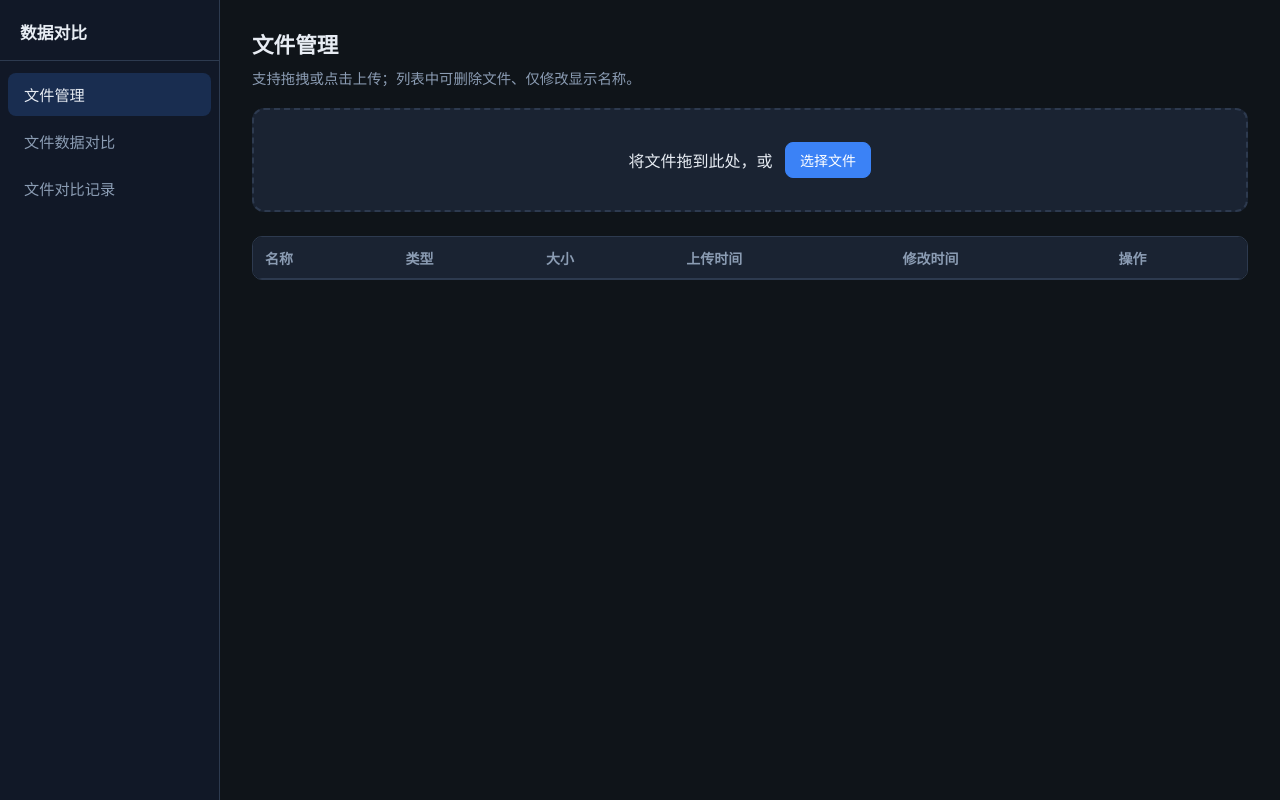
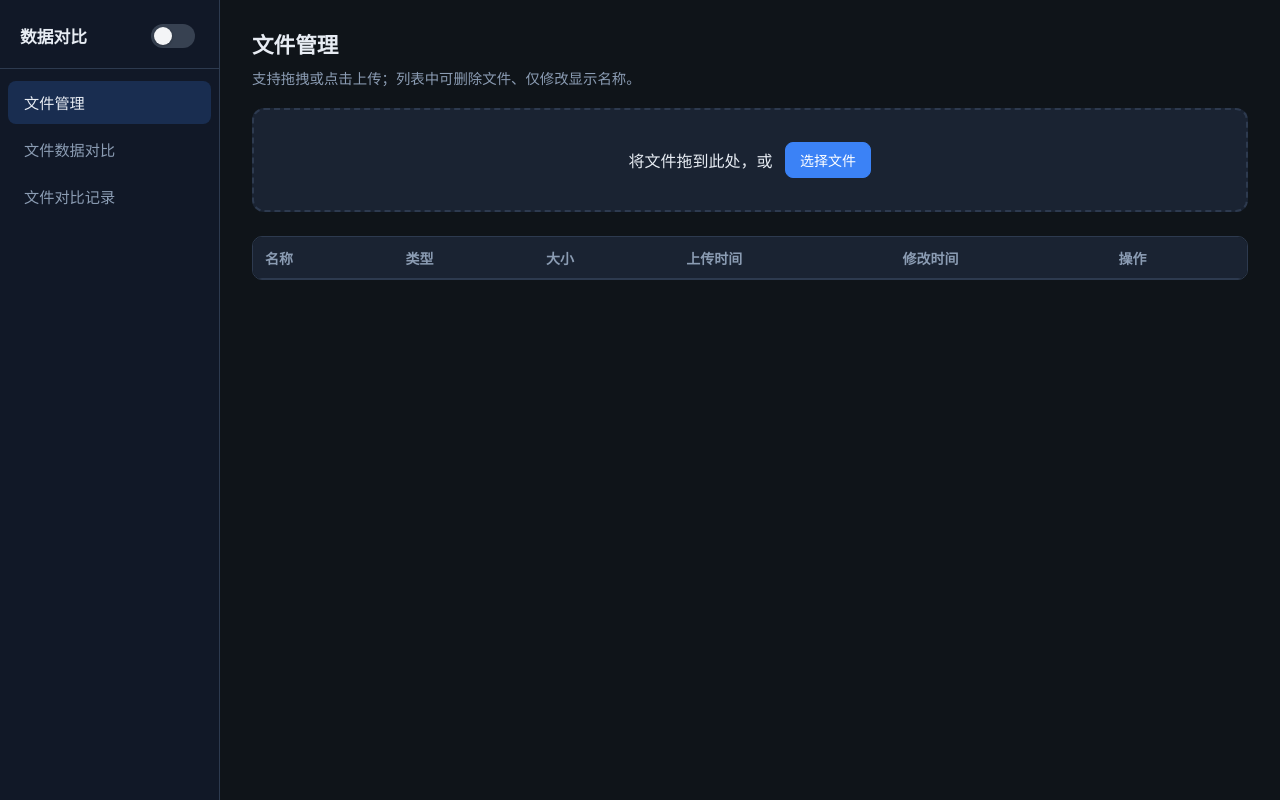
Before and after one commit to li1125435097/pdf-excel-text-check, a FastAPI app: page / in a window 1280 px wide. Run offline with FastAPI, Linux system fonts and the light colour scheme; data that the repository does not hold is empty.

Commit message:
feat: 添加主题切换

```diff
--- a/static/app.js
+++ b/static/app.js
@@ -574,6 +574,42 @@ $("#modal-overlay").addEventListener("click", (e) => {
   if (e.target.id === "modal-overlay") closeModal();
 });
 
+const THEME_STORAGE_KEY = "theme-preference";
+
+function syncThemeToggleUi() {
+  const btn = $("#theme-toggle");
+  if (!btn) return;
+  const isLight = document.documentElement.dataset.theme === "light";
+  btn.setAttribute("aria-checked", isLight ? "true" : "false");
+  btn.setAttribute(
+    "aria-label",
+    isLight ? "主题：白天，点击切换到黑夜" : "主题：黑夜，点击切换到白天",
+  );
+}
+
+function applyThemeMeta() {
+  const meta = document.querySelector('meta[name="theme-color"]');
+  if (!meta) return;
+  meta.content = document.documentElement.dataset.theme === "light" ? "#f4f6f9" : "#0f1419";
+}
+
+function bindThemeToggle() {
+  const btn = $("#theme-toggle");
+  if (!btn) return;
+  syncThemeToggleUi();
+  btn.addEventListener("click", () => {
+    const next = document.documentElement.dataset.theme === "light" ? "dark" : "light";
+    document.documentElement.dataset.theme = next;
+    try {
+      localStorage.setItem(THEME_STORAGE_KEY, next);
+    } catch (_) {}
+    applyThemeMeta();
+    syncThemeToggleUi();
+  });
+}
+
+bindThemeToggle();
+
 bindMobileNav();
 bindNav();
 bindUpload();
--- a/static/style.css
+++ b/static/style.css
@@ -8,6 +8,46 @@
   --ok: #22c55e;
   --bad: #ef4444;
   --sidebar: #111827;
+  --btn-on-accent: #ffffff;
+  --nav-hover-bg: rgba(255, 255, 255, 0.06);
+  --nav-active-bg: rgba(59, 130, 246, 0.2);
+  --dropzone-loading-bg: rgba(15, 20, 25, 0.88);
+  --dragover-bg: rgba(59, 130, 246, 0.08);
+  --danger-border: rgba(239, 68, 68, 0.5);
+  --danger-text: #fecaca;
+  --modal-scrim: rgba(0, 0, 0, 0.55);
+  --backdrop-scrim: rgba(0, 0, 0, 0.45);
+  --sidebar-drawer-shadow: rgba(0, 0, 0, 0.45);
+  --tap-well-bg: rgba(255, 255, 255, 0.08);
+  --upload-spinner-ring: rgba(255, 255, 255, 0.25);
+  --theme-switch-track: #374151;
+  --theme-switch-thumb: #f3f4f6;
+}
+
+[data-theme="light"] {
+  --bg: #f4f6f9;
+  --panel: #ffffff;
+  --border: #d1dae6;
+  --text: #15202b;
+  --muted: #5c6b7e;
+  --accent: #2563eb;
+  --ok: #15803d;
+  --bad: #dc2626;
+  --sidebar: #e8ecf2;
+  --btn-on-accent: #ffffff;
+  --nav-hover-bg: rgba(0, 0, 0, 0.06);
+  --nav-active-bg: rgba(37, 99, 235, 0.14);
+  --dropzone-loading-bg: rgba(255, 255, 255, 0.94);
+  --dragover-bg: rgba(37, 99, 235, 0.1);
+  --danger-border: rgba(220, 38, 38, 0.42);
+  --danger-text: #b91c1c;
+  --modal-scrim: rgba(15, 23, 42, 0.38);
+  --backdrop-scrim: rgba(15, 23, 42, 0.22);
+  --sidebar-drawer-shadow: rgba(15, 23, 42, 0.18);
+  --tap-well-bg: rgba(0, 0, 0, 0.06);
+  --upload-spinner-ring: rgba(37, 99, 235, 0.35);
+  --theme-switch-track: #c6d0dd;
+  --theme-switch-thumb: #ffffff;
 }
 
 * {
@@ -42,12 +82,66 @@ body {
   flex-shrink: 0;
 }
 
+.brand-row {
+  display: flex;
+  align-items: center;
+  justify-content: space-between;
+  gap: 0.65rem;
+  padding: 0 1.25rem 1rem;
+  border-bottom: 1px solid var(--border);
+  margin-bottom: 0.75rem;
+}
+
 .brand {
   font-weight: 700;
-  padding: 0 1.25rem 1rem;
+  margin: 0;
   font-size: 1.05rem;
-  border-bottom: 1px solid var(--border);
-  margin-bottom: 0.75rem;
+  min-width: 0;
+}
+
+.theme-toggle {
+  flex-shrink: 0;
+  display: inline-flex;
+  align-items: center;
+  justify-content: center;
+  padding: 0.25rem;
+  border: none;
+  border-radius: 999px;
+  background: transparent;
+  color: inherit;
+  cursor: pointer;
+  -webkit-tap-highlight-color: transparent;
+}
+
+.theme-toggle:focus-visible {
+  outline: 2px solid var(--accent);
+  outline-offset: 2px;
+}
+
+.theme-toggle-track {
+  display: block;
+  position: relative;
+  width: 2.75rem;
+  height: 1.5rem;
+  border-radius: 999px;
+  background: var(--theme-switch-track);
+  transition: background 0.2s ease;
+}
+
+.theme-toggle-thumb {
+  position: absolute;
+  top: 3px;
+  left: 3px;
+  width: calc(1.5rem - 6px);
+  height: calc(1.5rem - 6px);
+  border-radius: 50%;
+  background: var(--theme-switch-thumb);
+  box-shadow: 0 1px 3px rgba(0, 0, 0, 0.25);
+  transition: transform 0.2s ease;
+}
+
+[data-theme="light"] .theme-toggle-thumb {
+  transform: translateX(1.15rem);
 }
 
 nav {
--- a/templates/index.html
+++ b/templates/index.html
@@ -4,6 +4,19 @@
   <meta charset="UTF-8" />
   <meta name="viewport" content="width=device-width, initial-scale=1, viewport-fit=cover" />
   <meta name="theme-color" content="#0f1419" />
+  <script>
+    (function () {
+      try {
+        var t = localStorage.getItem("theme-preference");
+        var theme = t === "light" ? "light" : "dark";
+        document.documentElement.dataset.theme = theme;
+        var m = document.querySelector('meta[name="theme-color"]');
+        if (m) m.content = theme === "light" ? "#f4f6f9" : "#0f1419";
+      } catch (e) {
+        document.documentElement.dataset.theme = "dark";
+      }
+    })();
+  </script>
   <title>PDF / Excel 文本对比</title>
   <link rel="stylesheet" href="/static/style.css" />
 </head>
@@ -16,7 +29,12 @@
     <span class="mobile-title">数据对比</span>
   </header>
   <aside id="sidebar" class="sidebar">
-    <div class="brand">数据对比</div>
+    <div class="brand-row">
+      <div class="brand">数据对比</div>
+      <button type="button" id="theme-toggle" class="theme-toggle" role="switch" aria-checked="false" aria-label="主题：黑夜，点击切换到白天" title="白天 / 黑夜">
+        <span class="theme-toggle-track" aria-hidden="true"><span class="theme-toggle-thumb"></span></span>
+      </button>
+    </div>
     <nav>
       <button type="button" class="nav-item active" data-view="files">文件管理</button>
       <button type="button" class="nav-item" data-view="compare">文件数据对比</button>
```
Also changed, not shown: other parts of static/style.css (+13 -13 lines).
